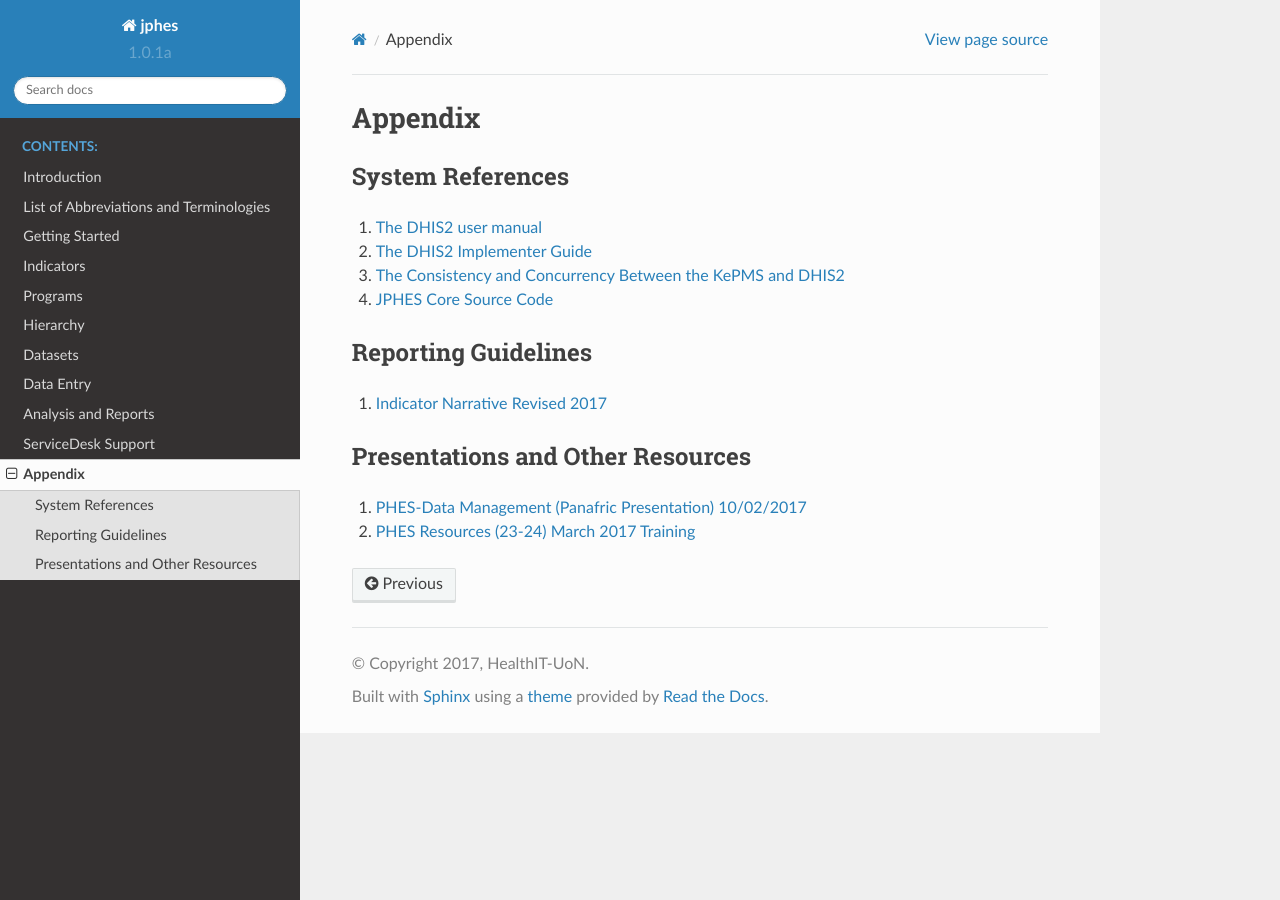
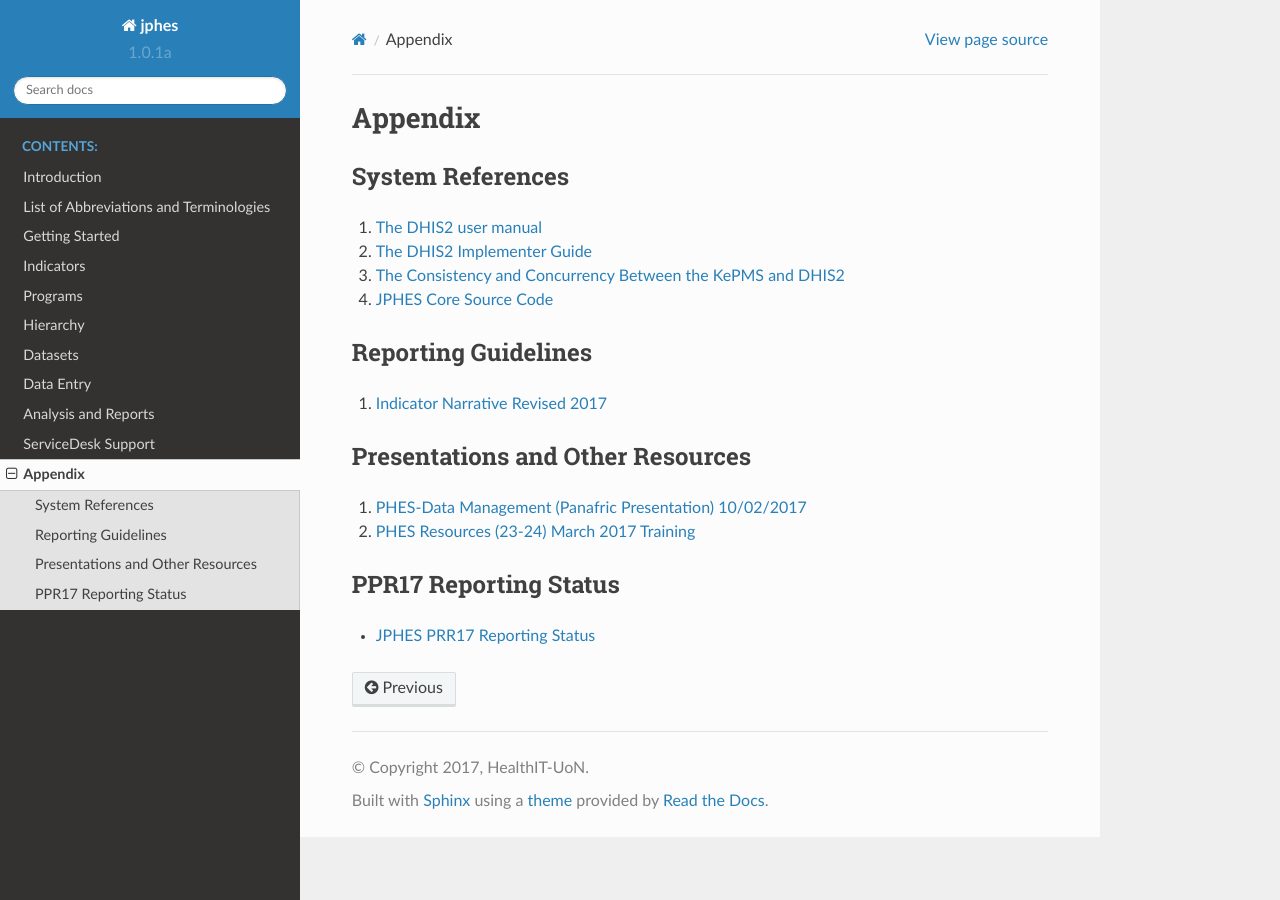
Before and after one commit to uonafya/jphes-docs, a Sphinx documentation site: the page built from source/appendix.rst, in a window 1280 px wide. Built offline with Sphinx 7.4.7 and the Read the Docs theme 2.0.0, drawn with Linux system fonts in a browser that asks for light colours.

Commit message:
Update appendix.rst

```diff
--- a/source/appendix.rst
+++ b/source/appendix.rst
@@ -23,3 +23,7 @@ Presentations and Other Resources
 
 1. `PHES-Data Management (Panafric Presentation) 10/02/2017 <_static/resources/PHES-Data-Management.pptx>`_
 2. `PHES Resources (23-24) March 2017 Training <_static/resources/PHES_Resources_23_03_2017.zip>`_
+
+PPR17 Reporting Status
+------------------------
+- `JPHES PRR17 Reporting Status <http://jphesportal.uonbi.ac.ke/api/sqlViews/PsJ9pD3p5zw/data.html+css>`_
```
